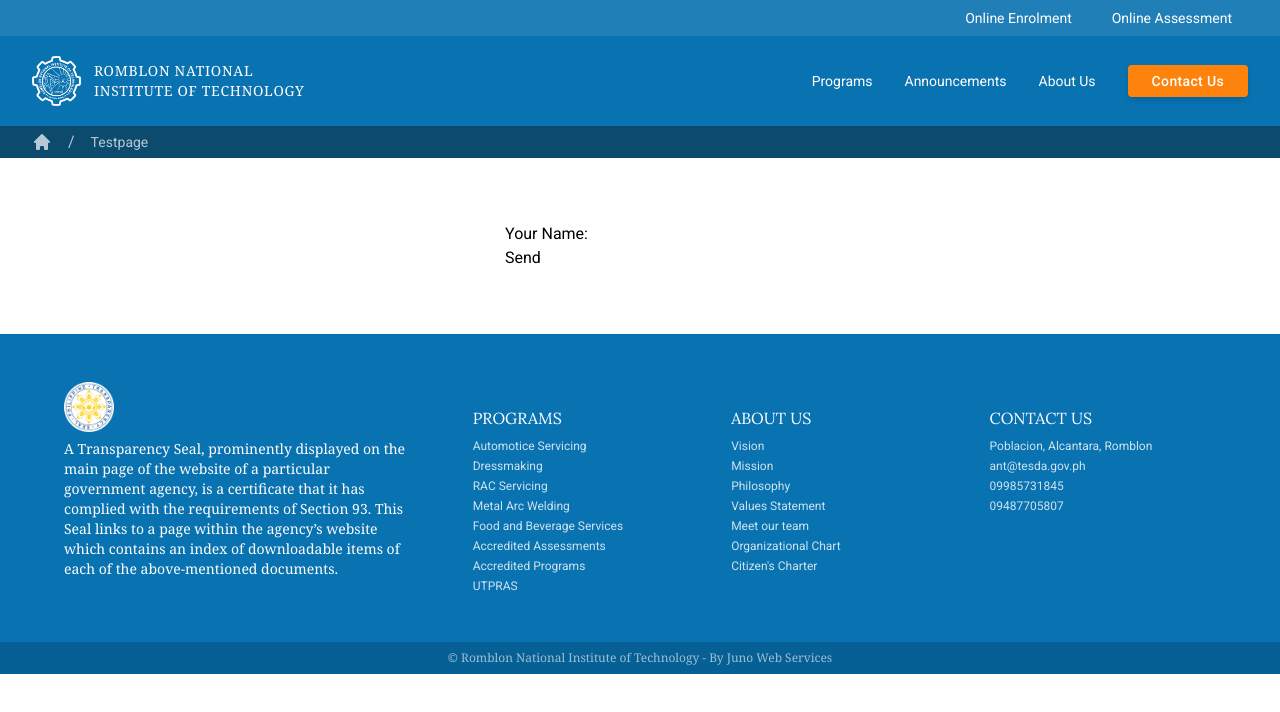
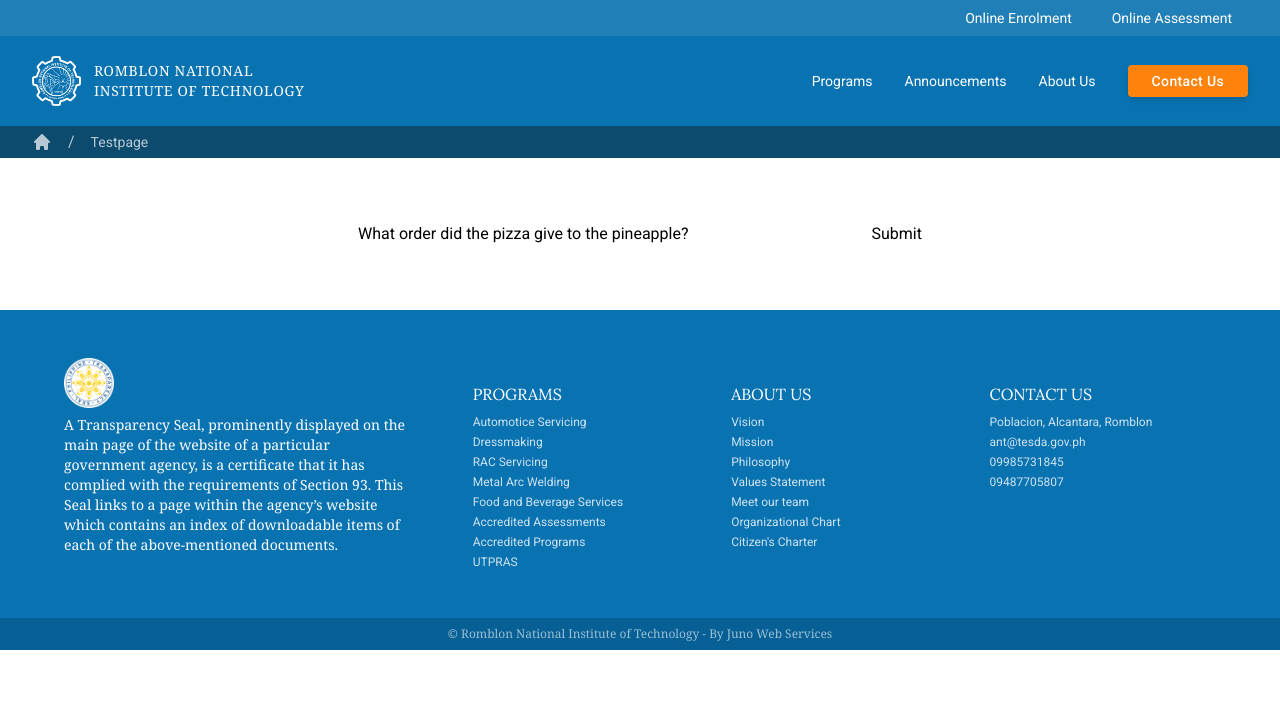
Before and after one commit to esculturajerome/rnit, a Next.js app: page /testpage in a window 1280 px wide. Shown: the top 712 px of the page. Built offline with nearby package versions, Linux system fonts and the light colour scheme.

Commit message:
tested form

```diff
--- a/components/ContactForm.js
+++ b/components/ContactForm.js
@@ -1,14 +1,25 @@
-import React from 'react'
+import React from "react";
 
 export default function ContactForm() {
+  const handleSubmit = (event) => {
+    event.preventDefault();
+    const myForm = event.target;
+    const formData = new FormData(myForm);
+
+    fetch("/", {
+      method: "POST",
+      headers: { "Content-Type": "application/x-www-form-urlencoded" },
+      body: new URLSearchParams(formData).toString(),
+    })
+      .then(() => console.log("Form successfully submitted"))
+      .catch((error) => alert(error));
+  };
   return (
-        <div id="contact">
     <form
       data-netlify="true"
       method="post"
       name="RNIT Contact Form"
-                data-netlify-honeypot="bot-field"
-                action='/success'
+      onSubmit={handleSubmit}
     >
       <input type="hidden" name="contact-form" value="RNIT Contact Form" />
       <div hidden>
@@ -78,6 +89,5 @@ export default function ContactForm() {
         </button>
       </div>
     </form>
-        </div>
   );
 }
--- a/components/ContactFormTest.jsx
+++ /dev/null
@@ -1,19 +0,0 @@
-const ContactFormTest = () => {
-  return (
-    <div id="contact">
-      <form name="sample_form" method="post" netlify>
-        <input type="hidden" name="form-name" value="sample_form" />
-        <p>
-          <label>
-            Your Name: <input type="text" name="name" />
-          </label>
-        </p>
-        <p>
-          <button type="submit">Send</button>
-        </p>
-      </form>
-    </div>
-  );
-};
-
-export default ContactFormTest;
--- /dev/null
+++ b/components/TestForms.js
@@ -0,0 +1,35 @@
+import React from "react";
+
+const TestForms = () => {
+  const handleSubmit = (event) => {
+    event.preventDefault();
+    console.log(event.target, "xxx");
+    const myForm = event.target;
+    const formData = new FormData(myForm);
+
+    fetch("/", {
+      method: "POST",
+      headers: { "Content-Type": "application/x-www-form-urlencoded" },
+      body: new URLSearchParams(formData).toString(),
+    })
+      .then(() => console.log("Form successfully submitted"))
+      .catch((error) => alert(error));
+  };
+  return (
+    <form
+      data-netlify="true"
+      name="pizzaOrder"
+      method="post"
+      onSubmit={handleSubmit}
+    >
+      <input type="hidden" name="form-name" value="pizzaOrder" />
+      <label>
+        What order did the pizza give to the pineapple?
+        <input name="order" type="text" />
+      </label>
+      <input type="submit" />
+    </form>
+  );
+};
+
+export default TestForms;
--- a/pages/testpage.js
+++ b/pages/testpage.js
@@ -1,7 +1,7 @@
 import Nav from "../components/Nav";
 import Footer from "../components/Footer";
 import Head from "next/head";
-import ContactFormTest from "../components/ContactFormTest";
+import TestForms from "../components/TestForms";
 
 function TestPage() {
   return (
@@ -26,7 +26,7 @@ function TestPage() {
       </Head>
       <Nav />
       <div className="grid  place-content-center p-16">
-        <ContactFormTest />
+        <TestForms />
       </div>
 
       <Footer />
```
Lines whose indentation alone changed are shown as unchanged.
